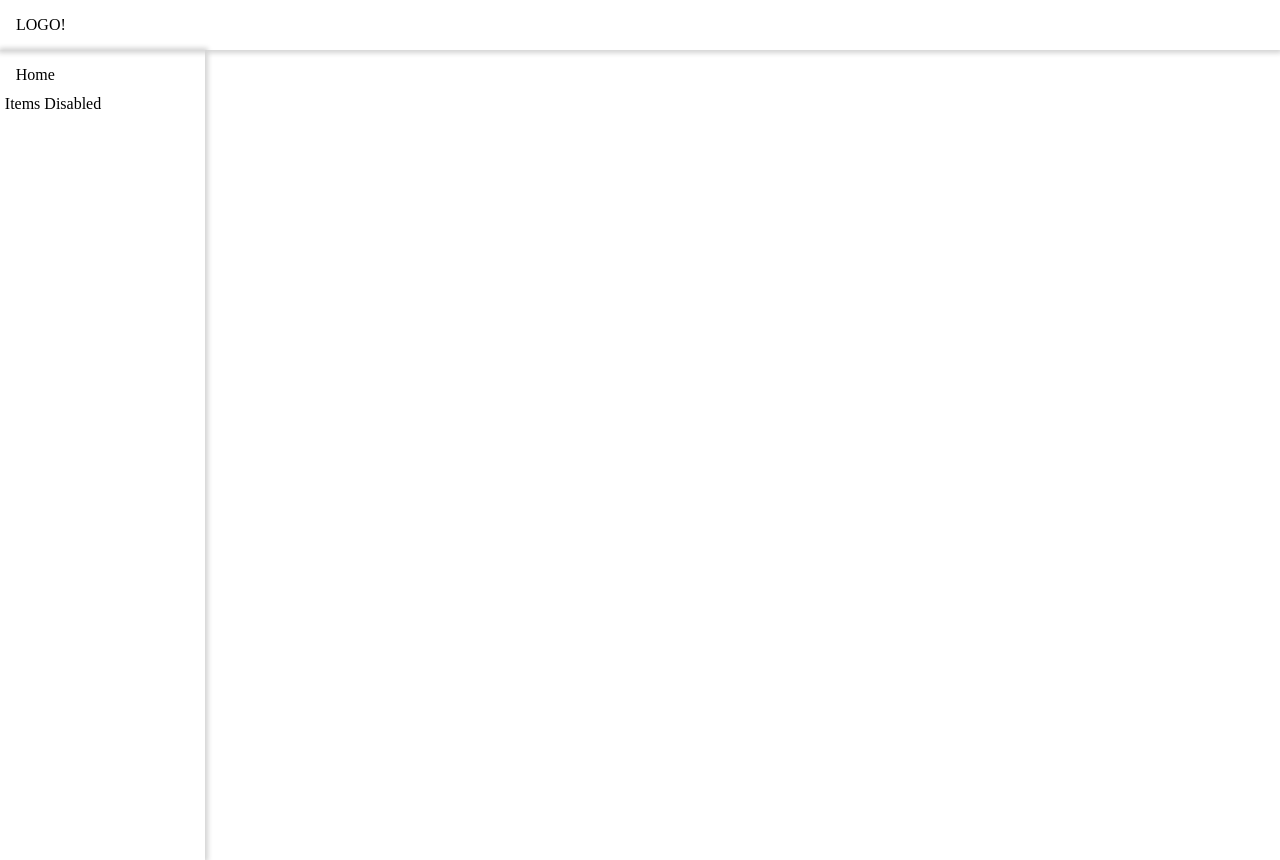
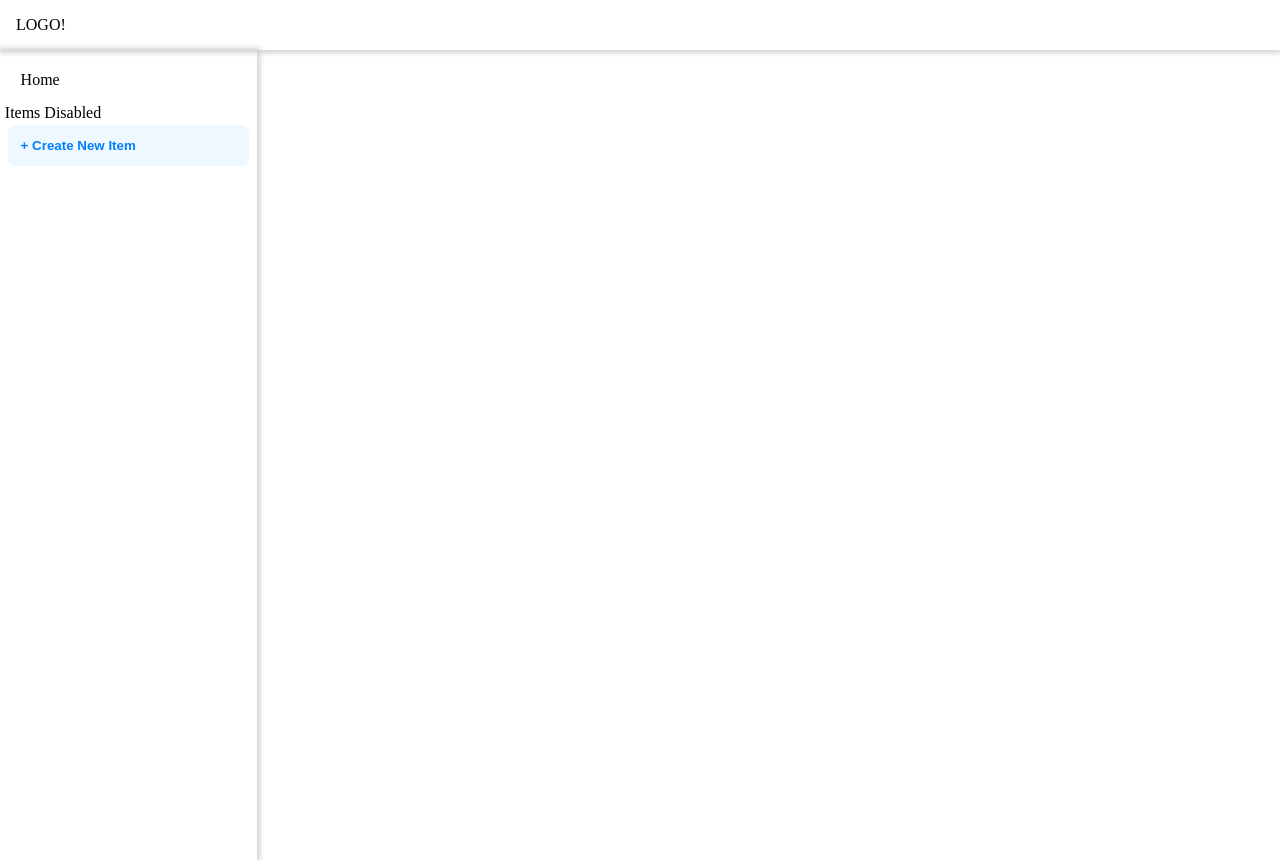
Before and after one commit to j1jlee/fbm-live-auction, a React (Create React App) app in the folder react-app/: page /items in a window 1280 px wide. Built offline with nearby package versions, Linux system fonts and the light colour scheme; no server answers.

Commit message:
more css

```diff
--- a/react-app/src/App.css
+++ b/react-app/src/App.css
@@ -34,7 +34,7 @@
 
 .app-navbar-two {
     height: 100%;
-    width: 15rem;
+    width: 20rem;
 
     /* background-color: lavenderblush; */
     box-shadow: 1px 0px 5px 2px lightgray;
@@ -60,15 +60,47 @@
 .app-navbar-two li {
     /* background-color: brown; */
     list-style: none;
-
-    padding: 0.5rem;
     border-radius: 7px;
 
     margin: 3px;
 }
 
+.app-navbar-two li a {
+    /* background-color: green; */
+    display: flex;
+    padding: 0.8rem;
+    border-radius: 7px;
+    height: 100%;
+    width: 90%;
+}
+
+.app-navbar-two li button {
+    background-color: #F0F8FF;
+    display: flex;
+    padding: 0.8rem;
+    border-radius: 7px;
+    border: 0;
+    height: 100%;
+    width: 100%;
+
+    color: #007FFF;
+    text-align: center;
+    font-weight: 600;
+}
+
+.app-navbar-two li button:hover {
+    background-color: lightgray;
+    transition: background-color 0.2s;
+}
+
+
+
 .app-navbar-two li:hover {
     background-color: lightgray;
 
-    transition: background-color 0.3s;
+    transition: background-color 0.2s;
 }
+
+.app-navbar-two-selected {
+    background-color: lightgray;
+}
--- a/react-app/src/components/ItemListPage/index.js
+++ b/react-app/src/components/ItemListPage/index.js
@@ -39,22 +39,23 @@ function ItemListPage() {
         <>
         <h1>Item list Page here!</h1>
 
-        <div>
+        {/* <div>
         <OpenModalButton
                     buttonText="Create New Item"
                     modalComponent={<ItemCreateModal />}
                 />
-        </div>
-        <div>
+        </div> */}
+        <div className="item-list-container">
             {allItemsList ? allItemsList.map((item) => (
                 <>
-                <ul key={item.id}>
-                <li>Item ID: {item.id}</li>
-                <li>Name: {item.name}</li>
-               <li>Description: {item.description}</li>
-               <li>lastKnownPrice: {item.lastKnownPriceCents}</li>
-               <li>imageUrl: {item.imageUrl}</li>
-               <li>ownerId: {item.ownerId}</li>
+                <div className="item-list-node">
+                <ul>
+                <li key={item.id}>Item ID: {item.id}</li>
+                <li key={item.name}>Name: {item.name}</li>
+               <li key={item.description}>Description: {item.description}</li>
+               <li key={item.lastKnownPriceCents}>lastKnownPrice: {item.lastKnownPriceCents}</li>
+               <li key={item.imageUrl}>imageUrl: {item.imageUrl}</li>
+               <li key={"owner" + item.ownerId}>ownerId: {item.ownerId}</li>
                </ul>
                <OpenModalButton
                     buttonText="Update Item"
@@ -65,6 +66,9 @@ function ItemListPage() {
                     buttonText="Delete Item"
                     modalComponent={<ItemDeleteModal itemId={item.id}/>}
                 />
+
+                </div> {/* end of item list node */}
+
                 </>
             )) : <li>No items listed</li>
             }
--- a/react-app/src/components/NavSideBar/index.js
+++ b/react-app/src/components/NavSideBar/index.js
@@ -2,13 +2,17 @@ import React from 'react';
 import { NavLink } from 'react-router-dom';
 import { useSelector } from 'react-redux';
 
+
+import ItemCreateModal from "../ItemCreateModal";
+
 import "./NavSideBar.css";
+import OpenModalButton from '../OpenModalButton';
 
 
 function NavSideBar({ isLoaded }){
 	const sessionUser = useSelector(state => state.session.user);
 
-    console.log("nav sidebar!!! isLoaded??", isLoaded)
+    // console.log("nav sidebar!!! isLoaded??", isLoaded)
 
 	return (
 		<div className="navsidebar-wrapper">
@@ -22,6 +26,13 @@ function NavSideBar({ isLoaded }){
 				<NavLink exact to="/items">Items</NavLink>
 			</li>
             ) : "Items Disabled"}
+
+            <li>
+                <OpenModalButton
+                    buttonText="+ Create New Item"
+                    modalComponent={<ItemCreateModal />}
+                />
+            </li>
 		</ul>
         </div>
 	);
```
Also changed, not shown: 1 other file (tests, documents, lock files or other folders).
